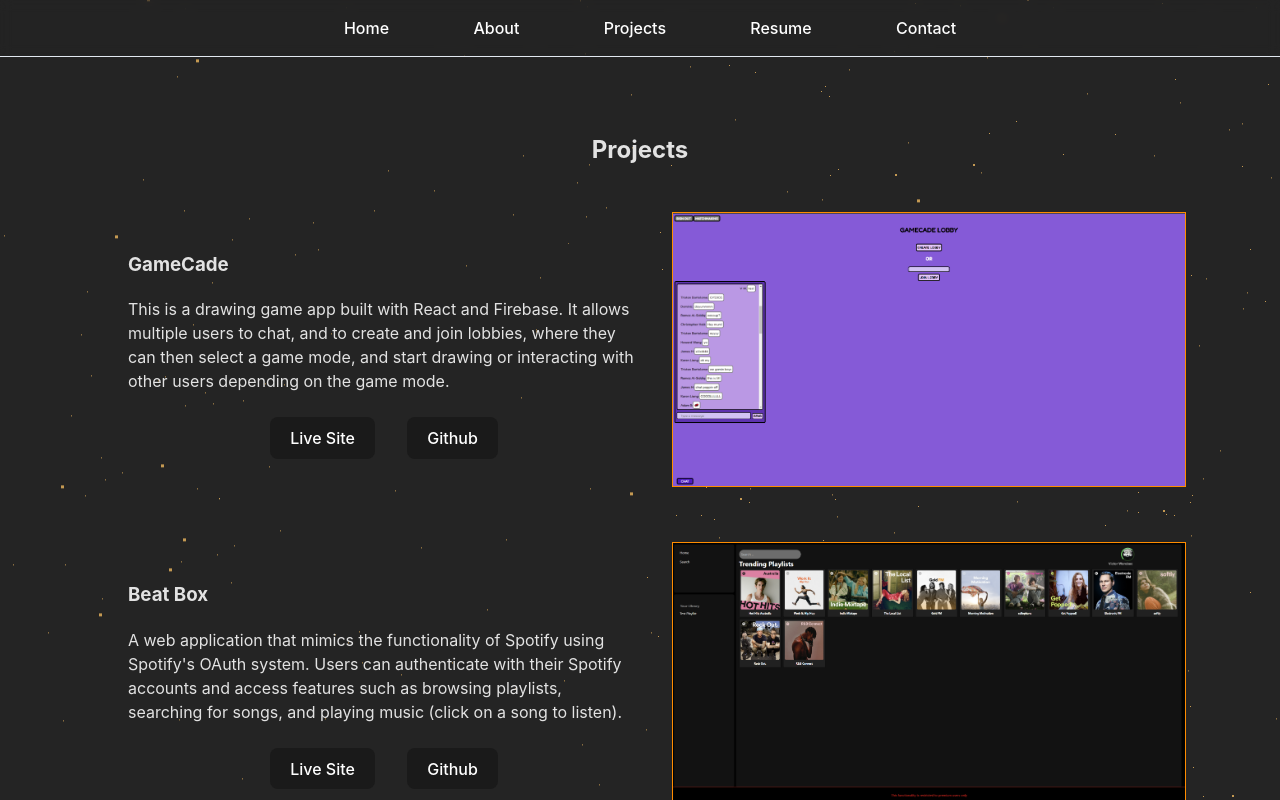
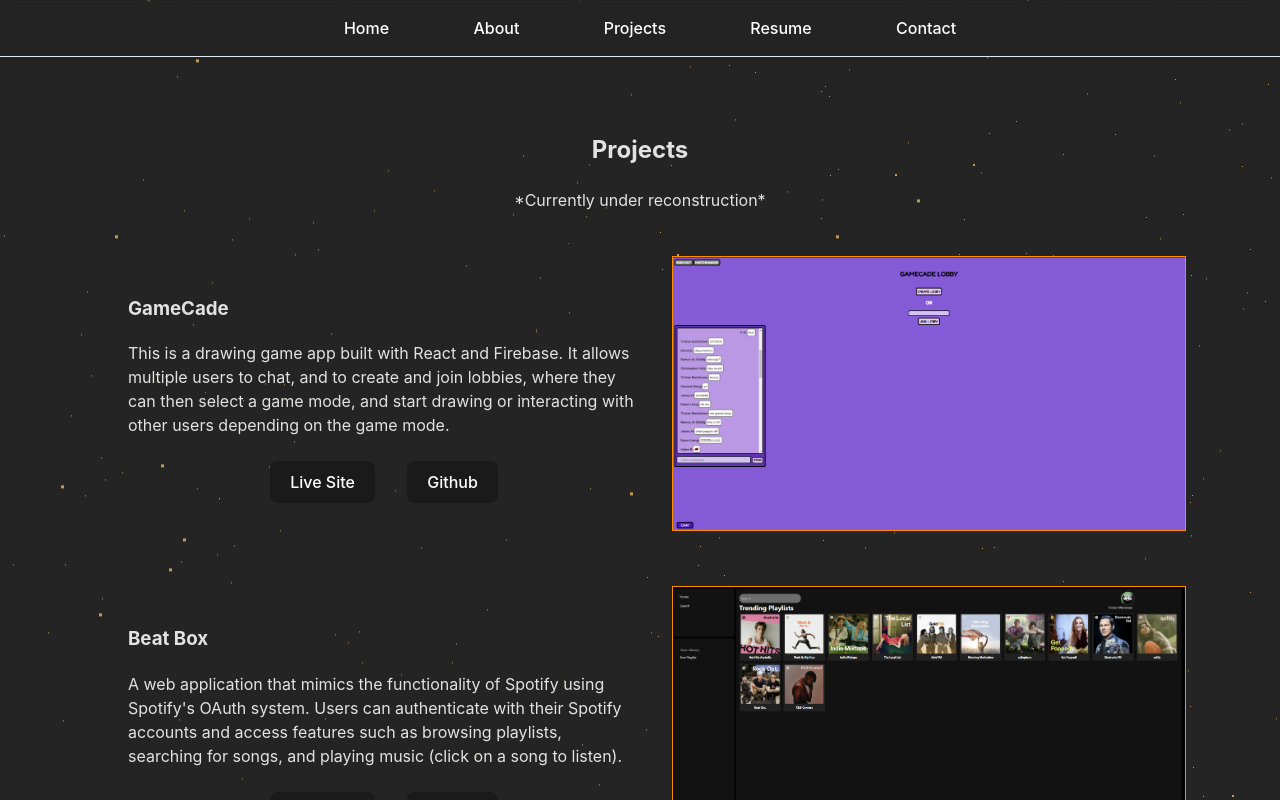
Before and after one commit to vworo/Portfolio, a Vue app: page /projects in a window 1280 px wide. Shown: the top 800 px of the page. Built offline with nearby package versions, Linux system fonts and the light colour scheme; some icons are missing.

Commit message:
add 'under reconstruction' message

```diff
--- a/src/views/Projects.vue
+++ b/src/views/Projects.vue
@@ -4,6 +4,8 @@
 
 <template>
     <h2>Projects</h2>
+
+    <span>*Currently under reconstruction*</span>
 
     <div class="listing">
         <div class="text-content">
```
